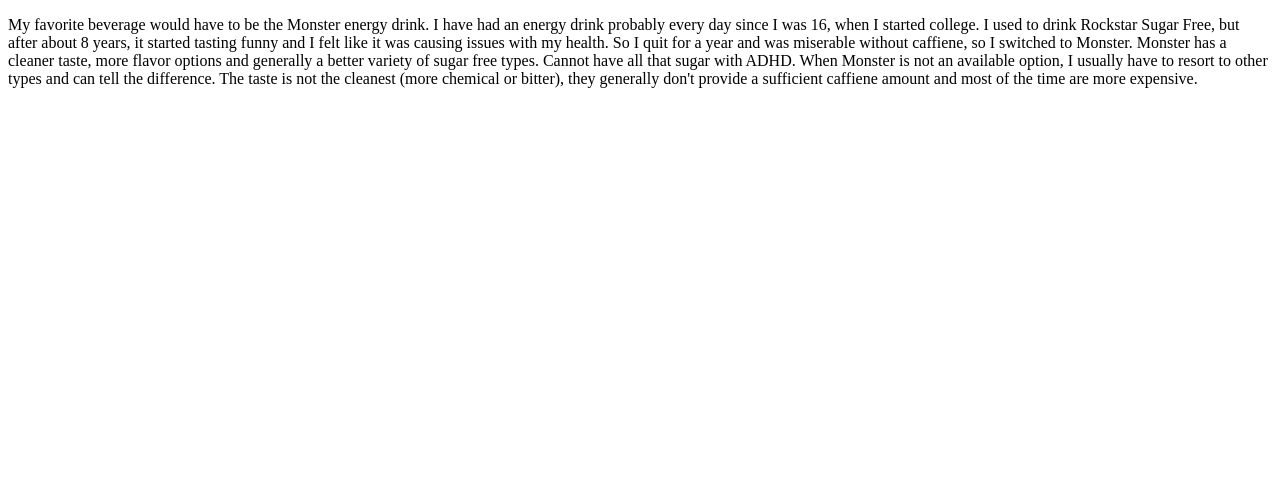
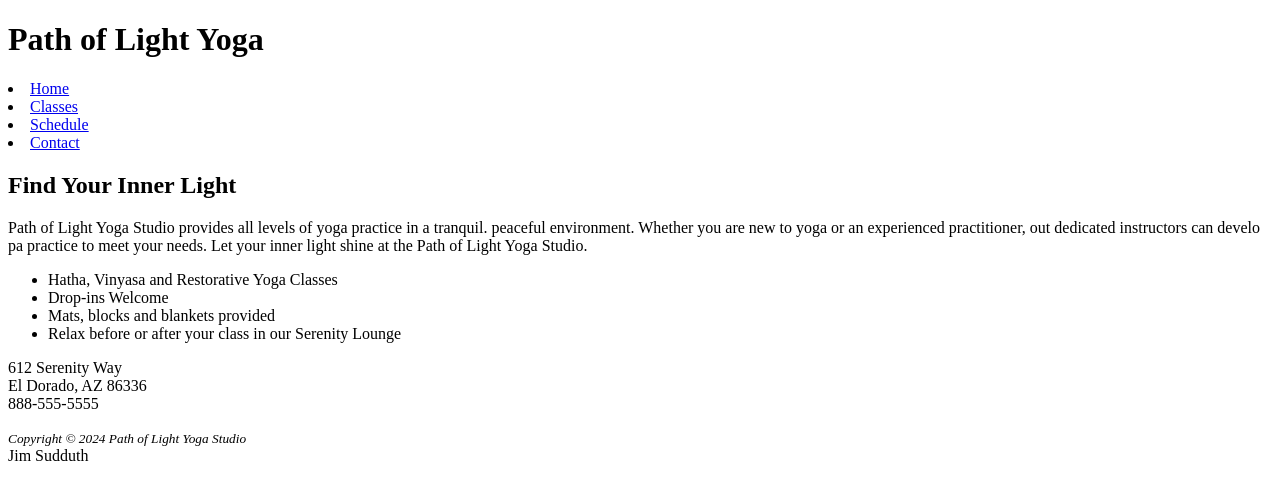
Before and after one commit to Jamattsud/firstrepository, a plain HTML site: page index.html in a window 1280 px wide. Drawn offline with Linux system fonts and the light colour scheme.

Commit message:
Add files via upload

```diff
--- a/index.html
+++ b/index.html
@@ -3,18 +3,45 @@
 <head>
     <meta charset="UTF-8">
     <meta name="viewport" content="width=device-width, initial-scale=1.0">
-    <title>My First Paragrapg</title>
+    <title>Path of Light Yoga Studio</title>
 </head>
 <body>
-   <p>My favorite beverage would have to be the Monster energy drink. I have had an energy drink
-    probably every day since I was 16, when I started college. I used to drink Rockstar Sugar Free,
-    but after about 8 years, it started tasting funny and I felt like it was causing
-    issues with my health. So I quit for a year and was miserable without caffiene, so I switched
-    to Monster. Monster has a cleaner taste, more flavor options and generally a better variety of
-    sugar free types. Cannot have all that sugar with ADHD. When Monster is not an available option, I
-    usually have to resort to other types and can tell the difference. The taste is not the cleanest (more chemical
-    or bitter), they generally don't provide a sufficient caffiene amount and most of the time are more
-    expensive.
-   </p>
+    <header><h1>Path of Light Yoga</h1></header>
+
+    <!-- u1>li*4>a -->
+    <nav>
+        <u1>
+            <li><a href="index.html">Home</a></li>
+            <li><a href="classes.html">Classes</a></li>
+            <li><a href="schedule.html">Schedule</a></li>
+            <li><a href="contact.html">Contact</a></li>
+        </u1>
+    </nav>
+
+    <main>
+        <h2>Find Your Inner Light</h2>
+        <p>
+            Path of Light Yoga Studio provides all levels of yoga practice in a tranquil. peaceful environment. Whether you are new to yoga or an experienced practitioner, out dedicated instructors can develo pa practice to meet your needs. Let your inner light shine at the Path of Light Yoga Studio.
+        </p>
+
+        <ul>
+            <li>Hatha, Vinyasa and Restorative Yoga Classes</li>
+            <li>Drop-ins Welcome</li>
+            <li>Mats, blocks and blankets provided</li>
+            <li>Relax before or after your class in our Serenity Lounge</li>
+        </ul>
+
+        <div>
+            <p>
+                612 Serenity Way <br>
+                El Dorado, AZ 86336 <br>
+                888-555-5555
+            </p>
+        </div>
+    </main>
+
+    <footer>
+        <p><small><i>Copyright &copy; 2024 Path of Light Yoga Studio</i></small><br>Jim Sudduth</p>
+    </footer>
 </body>
 </html>
```
Also changed, not shown: classes.html (added, +44 -0 lines).
